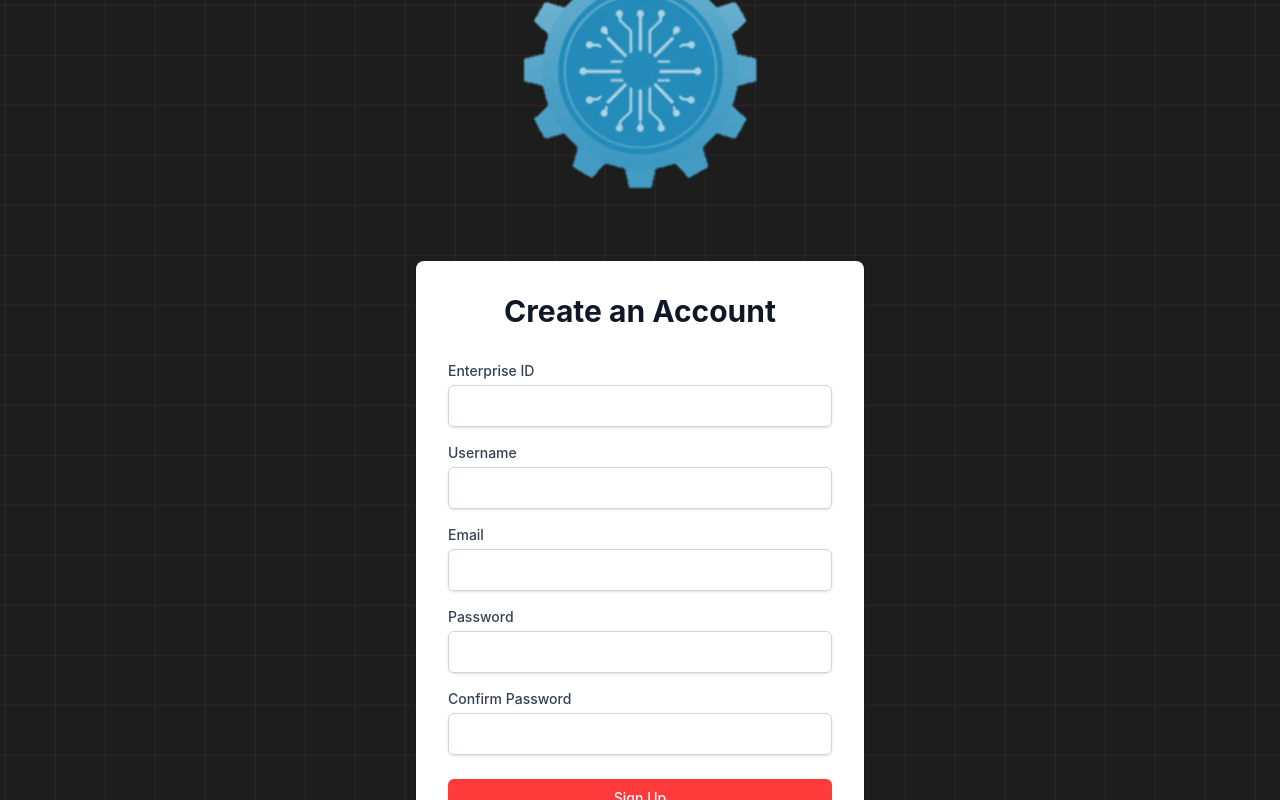
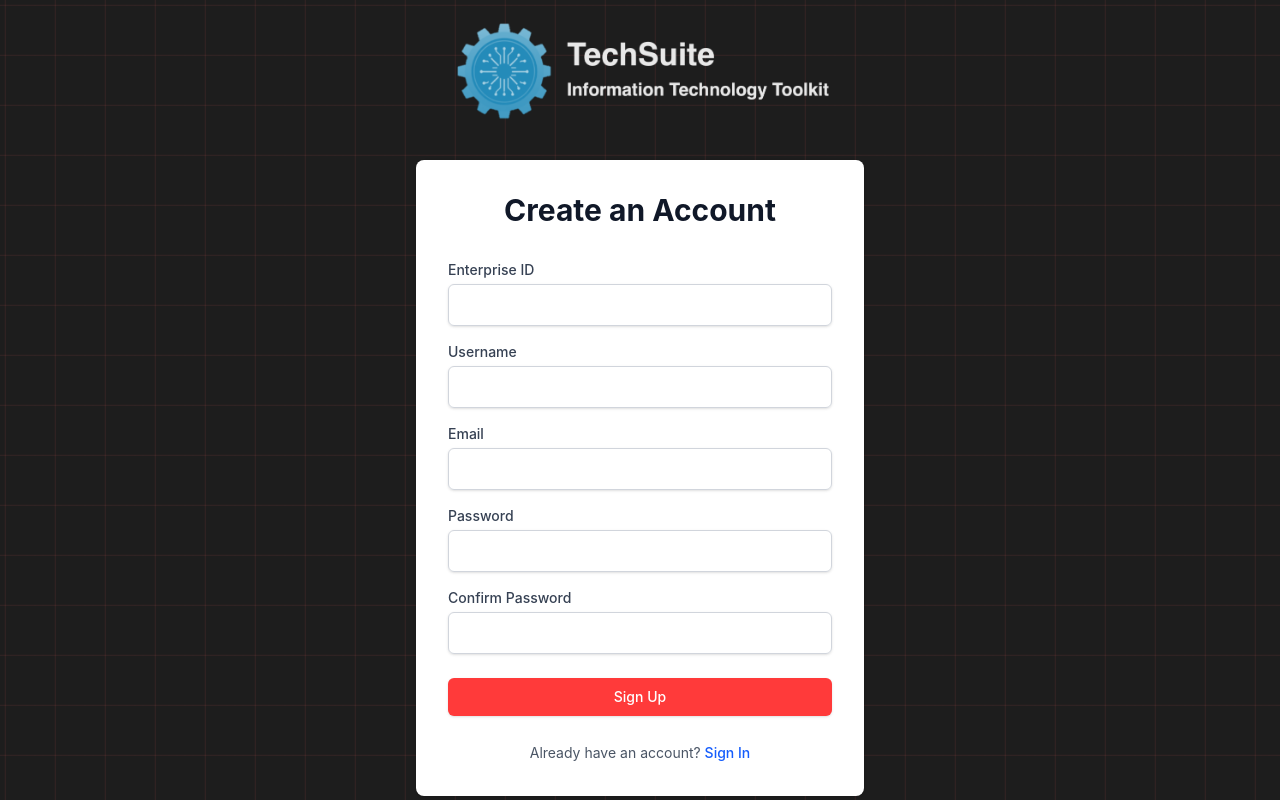
Before and after one commit to Simonongst/TechSuite-FE, a React (Vite) app: page /signup in a window 1280 px wide. Built offline with nearby package versions, Linux system fonts and the light colour scheme; no server answers.

Commit message:
chore: replacing existing techsuite logo to techsuite2 logo

```diff
--- a/src/pages/SignUp.jsx
+++ b/src/pages/SignUp.jsx
@@ -1,7 +1,7 @@
 import { useState } from 'react';
 import { useNavigate, Link } from 'react-router-dom';
 import { useAuth } from '../context/AuthContext'
-import techsuite from '../assets/techsuite.png';
+import techsuite2 from '../assets/techsuite_2.png';
 
 const SignUp = () => {
   const [eid, setEid] = useState('');
@@ -45,7 +45,7 @@ const SignUp = () => {
 
   return (
     <div className="grid-bg min-h-screen flex items-center justify-center bg-slate-800 flex-col">
-      <img src={techsuite} alt="TechSuite Logo" className="w-80 pb-5" />
+      <img src={techsuite2} alt='TechSuite Logo' className='w-100 pb-5' />
       <div className="max-w-md w-full space-y-8 p-8 bg-white rounded-lg shadow">
         <div>
           <h2 className="text-center text-3xl font-bold text-gray-900">
```
